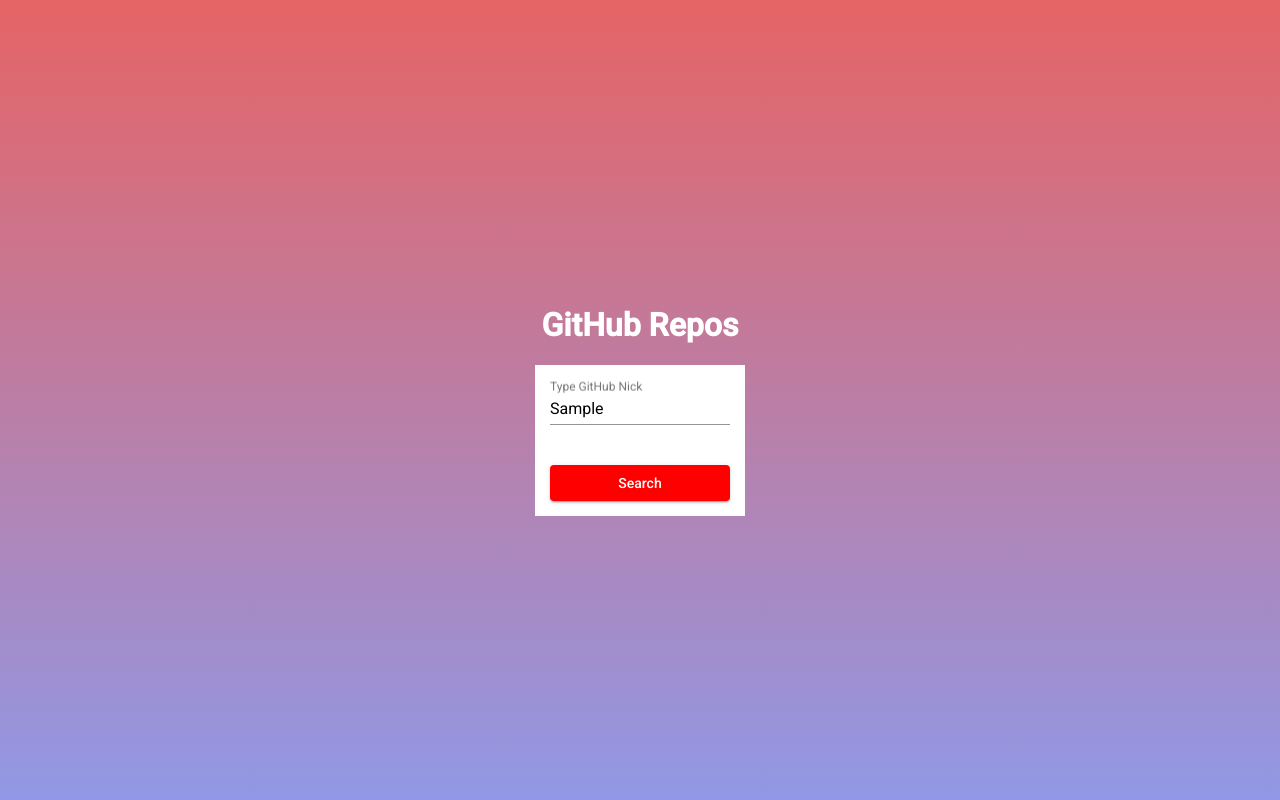
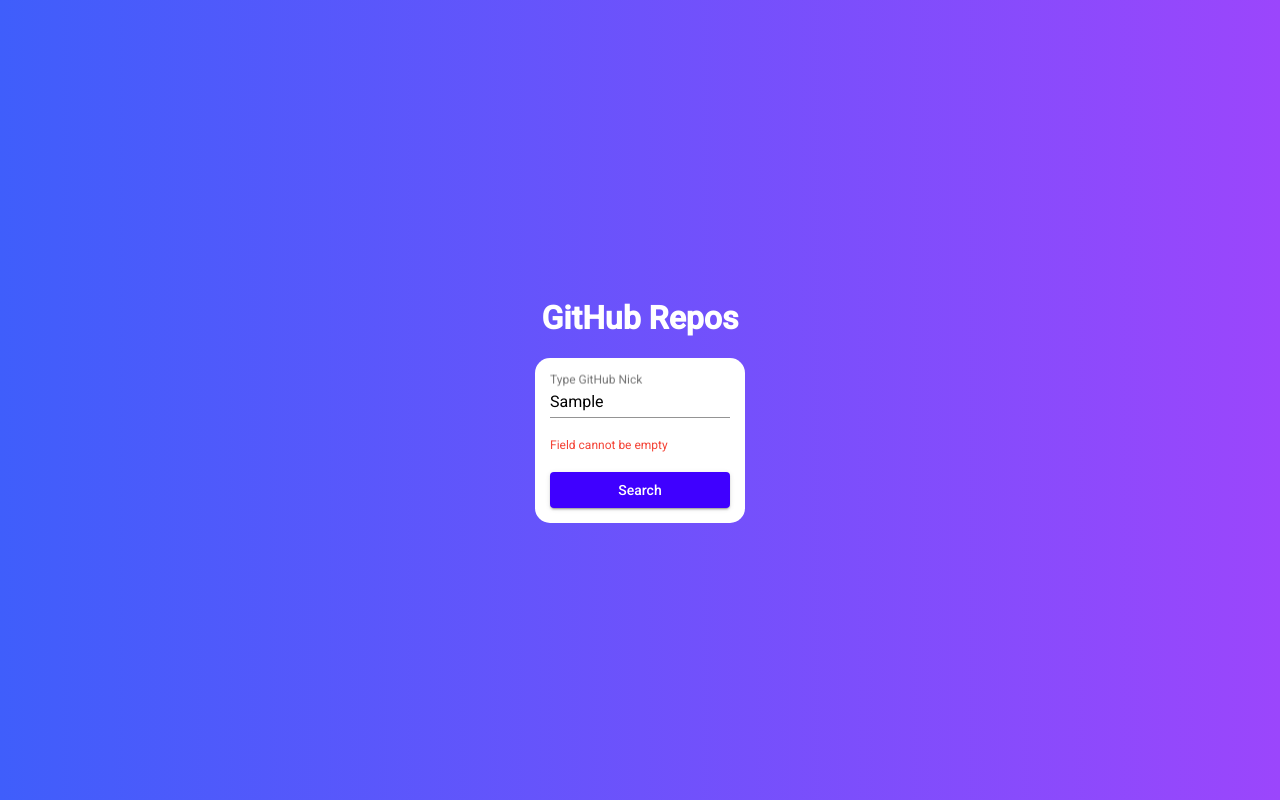
Before and after one commit to Brimstonee12/Git-Repos, an Angular app: page / in a window 1280 px wide. Both pictures are taken after typing "Sample" into the empty fields and a click on the button "Search". Built offline with nearby package versions, Linux system fonts and the light colour scheme; no server answers.

Commit message:
Working Start Page

```diff
--- a/src/app/app.component.css
+++ b/src/app/app.component.css
@@ -1,5 +1,5 @@
 .container {
     height: 100%;
     overflow: auto;
-    background: linear-gradient(#e66465, #9198e5);
+    background: linear-gradient(90deg, rgba(63,94,251,1) 0%, rgba(155,70,252,1) 100%);
 }
--- a/src/app/components/start-page/start-page.component.css
+++ b/src/app/components/start-page/start-page.component.css
@@ -7,19 +7,24 @@
 }
 
 .title {
-    color: white;
+    color: #fff;
 }
 
 .search-container {
     padding: 15px;
-    background: white;
+    background: #fff;
     display: flex;
     flex-direction: column;
+    border-radius: 15px;
 }
 
 .search-button {
     margin-top: 20px;
     height: auto;
-    background: red;
-    color: white;
+    background: #3f00ff;
+    color: #fff;
 }
+
+.search-error {
+    font-size: 12px;
+}
--- a/src/app/components/start-page/start-page.component.html
+++ b/src/app/components/start-page/start-page.component.html
@@ -3,10 +3,10 @@
     <div class="search-container">
         <mat-form-field>
             <input matInput placeholder="Type GitHub Nick" [(ngModel)]="searchName">
-            <mat-error *ngIf="errorMessage">
-               {{errorMessage}}
-            </mat-error>
         </mat-form-field>
+        <mat-error class="search-error" *ngIf="errorMessage">
+            {{errorMessage}}
+         </mat-error>
         <button class="search-button" mat-raised-button (click)="handleSearchButton()">Search</button>
     </div>
 </div>
--- a/src/app/components/start-page/start-page.component.ts
+++ b/src/app/components/start-page/start-page.component.ts
@@ -1,5 +1,7 @@
 import { Component, OnInit } from '@angular/core';
 import { HandleReposService } from '../../services/handle-repos.service';
+import { Repositories } from '../../types/Repositories';
+import { Router } from '@angular/router';
 @Component({
   selector: 'app-start-page',
   templateUrl: './start-page.component.html',
@@ -8,10 +10,16 @@
 export class StartPageComponent implements OnInit {
   searchName: string;
   errorMessage: string;
-  constructor(public handleReposService: HandleReposService) {}
+  constructor(
+    private handleReposService: HandleReposService,
+    private router: Router
+  ) {}
 
-  handleUserData(data) {
-    console.log('object :>> ',data);
+  private handleUserData(data: Repositories[]) {
+    this.errorMessage = '';
+    if (data) {
+      this.router.navigateByUrl(`ReposList/${this.searchName}`);
+    }
   }
 
   private handleErrorMessage(errorType: number) {
@@ -32,7 +40,7 @@
     if (this.searchName) {
       this.handleReposService.getGitHubRepos(this.searchName);
       this.handleReposService.reposList$.subscribe(
-        (res) => this.handleUserData(res),
+        (res: Repositories[]) => this.handleUserData(res),
         (err) => this.handleErrorMessage(err.status)
       );
     } else {
--- a/src/app/services/handle-repos.service.ts
+++ b/src/app/services/handle-repos.service.ts
@@ -1,20 +1,22 @@
 import { Injectable } from '@angular/core';
 import { HttpClient } from '@angular/common/http';
 import { Observable } from 'rxjs';
+import { Repositories } from "../types/Repositories";
+
 
 @Injectable({
   providedIn: 'root',
 })
 export class HandleReposService {
-  reposList$: Observable<any>;
+  reposList$: Observable<Repositories[]>;
 
   constructor(private http: HttpClient) {}
 
-  private githubReposApiUrl(username: string) {
+  private gitHubReposApiUrl(username: string) {
     return `https://api.github.com/users/${username}/repos`;
   }
 
   getGitHubRepos(username: string) {
-    this.reposList$ = this.http.get(this.githubReposApiUrl(username));
+    this.reposList$ = this.http.get<Repositories[]>(this.gitHubReposApiUrl(username));
   }
 }
```
Also changed, not shown: src/app/types/Repositories.d.ts (added, +79 -0 lines).
